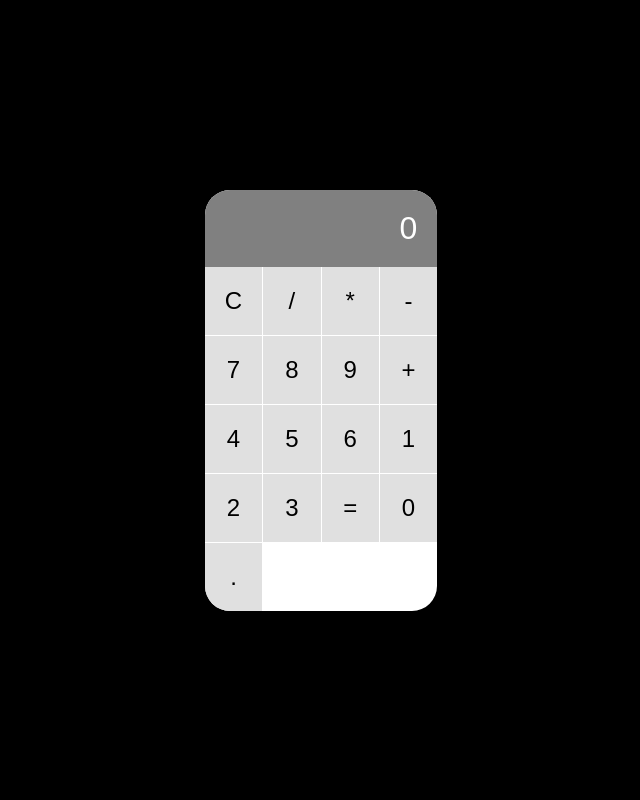
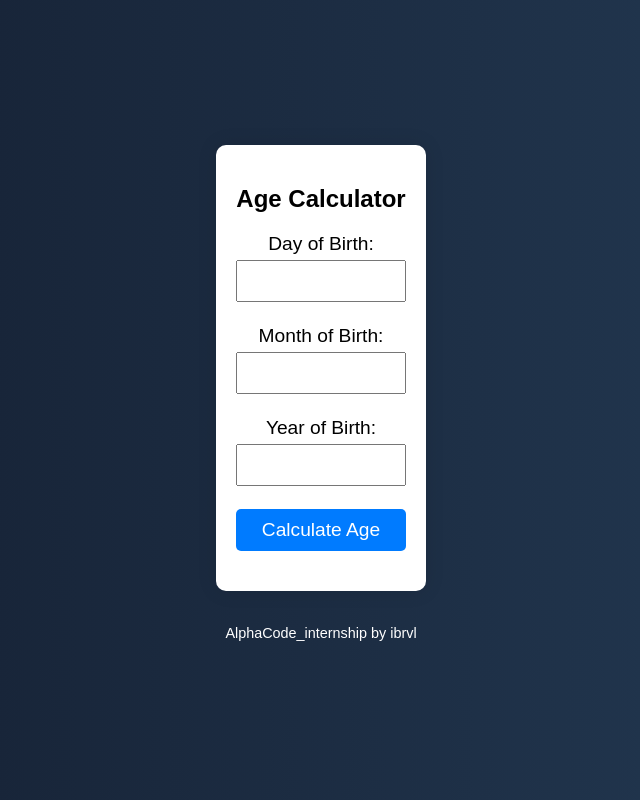
Before and after one commit to ibrvl017/CodeAlpha_Project_SimpleAgeCalculator, a plain HTML site: page index.html in a window 1280 px wide. Shown: the whole page, without its empty margins (319-959 px from the left). Drawn offline with Linux system fonts and the light colour scheme.

Commit message:
Detailed Age calculation

```diff
--- a/index.html
+++ b/index.html
@@ -2,32 +2,31 @@
 <html>
 <head>
     <meta charset="UTF-8">
-    <title>Simple Calculator</title>
+    <title>Age Calculator</title>
     <link rel="stylesheet" href="styles.css">
 </head>
 <body>
-    <div class="calculator">
-        <div id="display">0</div>
-        <div class="buttons">
-            <button class="btn" onclick="clearDisplay()">C</button>
-            <button class="btn" onclick="appendToDisplay('/')">/</button>
-            <button class="btn" onclick="appendToDisplay('*')">*</button>
-            <button class="btn" onclick="appendToDisplay('-')">-</button>
-            <button class="btn" onclick="appendToDisplay('7')">7</button>
-            <button class="btn" onclick="appendToDisplay('8')">8</button>
-            <button class="btn" onclick="appendToDisplay('9')">9</button>
-            <button class="btn" onclick="appendToDisplay('+')">+</button>
-            <button class="btn" onclick="appendToDisplay('4')">4</button>
-            <button class="btn" onclick="appendToDisplay('5')">5</button>
-            <button class="btn" onclick="appendToDisplay('6')">6</button>
-            <button class="btn" onclick="appendToDisplay('1')">1</button>
-            <button class="btn" onclick="appendToDisplay('2')">2</button>
-            <button class="btn" onclick="appendToDisplay('3')">3</button>
-            <button class="btn" onclick="calculateResult()">=</button>
-            <button class="btn" onclick="appendToDisplay('0')">0</button>
-            <button class="btn" onclick="appendToDisplay('.')">.</button>
-        </div>
+    <div class="age-calculator">
+        <h2>Age Calculator</h2>
+        <form id="age-form">
+            <label for="day">Day of Birth:</label><br>
+            <input type="number" id="day" name="day" min="1" max="31" required><br><br>
+
+            <label for="month">Month of Birth:</label><br>
+            <input type="number" id="month" name="month" min="1" max="12" required><br><br>
+
+            <label for="year">Year of Birth:</label><br>
+            <input type="number" id="year" name="year" min="1900" max="2100" required><br><br>
+
+            <input type="button" value="Calculate Age" onclick="calculateAge()">
+        </form>
+        <div id="result"></div>
     </div>
+
+    <footer>
+        <p> AlphaCode_internship by ibrvl </p>
+    </footer>
+
     <script src="script.js"></script>
 </body>
 </html>
--- a/script.js
+++ b/script.js
@@ -1,31 +1,24 @@
-let displayValue = '';
+function calculateAge() {
+    const day = document.getElementById('day').value;
+    const month = document.getElementById('month').value;
+    const year = document.getElementById('year').value;
 
-function clearDisplay() {
-    displayValue = '';
-    updateDisplay();
+    if (!day || !month || !year) {
+        document.getElementById('result').innerText = 'Please enter a valid date of birth.';
+        return;
+    }
+
+    const birthDate = new Date(year, month - 1, day);
+    const today = new Date();
+
+    let age = today.getFullYear() - birthDate.getFullYear();
+    const monthDifference = today.getMonth() - birthDate.getMonth();
+    const dayDifference = today.getDate() - birthDate.getDate();
+
+    // Adjust age if the birthdate has not yet occurred this year
+    if (monthDifference < 0 || (monthDifference === 0 && dayDifference < 0)) {
+        age--;
+    }
+
+    document.getElementById('result').innerText = `Your age is ${age} years old.`;
 }
-
-function appendToDisplay(value) {
-    displayValue += value;
-    updateDisplay();
-}
-
-function updateDisplay() {
-    document.getElementById('display').innerText = formatNumber(displayValue) || '0';
-}
-
-function calculateResult() {
-    try {
-        displayValue = eval(displayValue.replace(/,/g, '')).toString();
-        displayValue = formatNumber(displayValue);
-    } catch {
-        displayValue = 'Error';
-    }
-    updateDisplay();
-}
-
-function formatNumber(value) {
-    const parts = value.split('.');
-    parts[0] = parts[0].replace(/\B(?=(\d{3})+(?!\d))/g, ',');
-    return parts.join('.');
-}
--- a/styles.css
+++ b/styles.css
@@ -1,52 +1,58 @@
 body {
     display: flex;
+    flex-direction: column;
     justify-content: center;
     align-items: center;
     height: 100vh;
-    background-color: black;
+    background-image: linear-gradient(to right, #141e30, #243b55);
     margin: 0;
     font-family: Arial, sans-serif;
 }
 
-.calculator {
+.age-calculator {
     background-color: #fff;
-    border-radius: 25px;
+    border-radius: 10px;
     box-shadow: 0 0 20px rgba(0, 0, 0, 0.1);
-    overflow: hidden;
+    padding: 20px;
+    max-width: 300px;
+    text-align: center;
 }
 
-#display {
-    background-color: grey;
-    color: #fff;
-    font-size: 2em;
-    text-align: right;
-    padding: 20px;
-    box-sizing: border-box;
-    white-space: nowrap;
-    overflow: hidden;
-    text-overflow: ellipsis;
-    width: 100%;
+label {
+    font-size: 1.2em;
 }
 
-.buttons {
-    display: grid;
-    grid-template-columns: repeat(4, 1fr);
-    gap: 1px;
+input[type="number"] {
+    width: 100%;
+    padding: 10px;
+    margin: 5px 0;
+    font-size: 1em;
+    box-sizing: border-box;
 }
 
-.btn {
-    background-color: #e0e0e0;
+input[type="button"] {
+    width: 100%;
+    padding: 10px;
+    font-size: 1.2em;
+    background-color: #007bff;
+    color: #fff;
     border: none;
-    padding: 20px;
-    font-size: 1.5em;
+    border-radius: 5px;
     cursor: pointer;
-    transition: background-color 0.2s;
 }
 
-.btn:hover {
-    background-color: #d0d0d0;
+input[type="button"]:hover {
+    background-color: #0056b3;
 }
 
-.btn:active {
-    background-color: #c0c0c0;
+#result {
+    margin-top: 20px;
+    font-size: 1.5em;
+    color: #333;
 }
+
+footer {
+    margin-top: 20px;
+    font-size: 0.9em;
+    color: white;
+}
```
